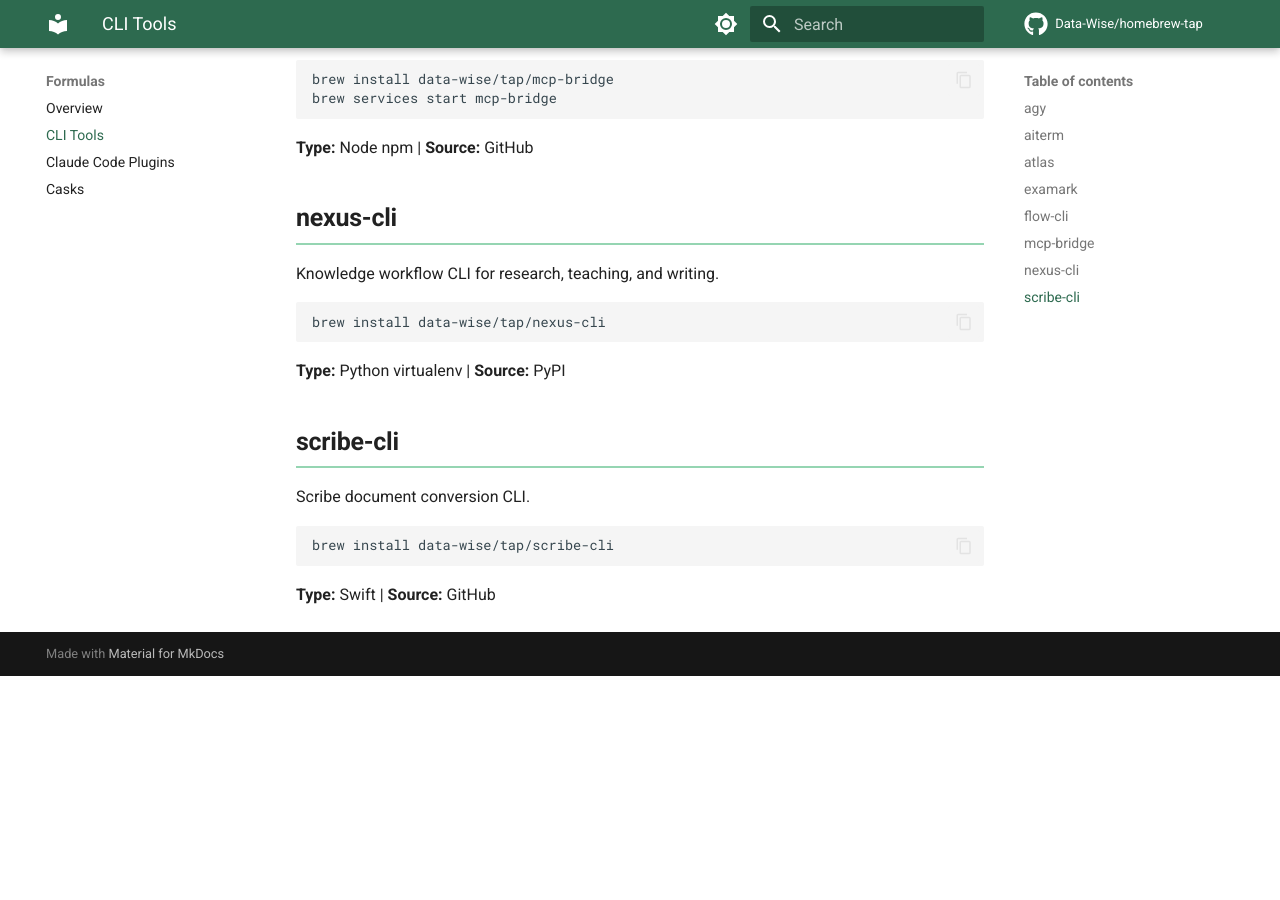
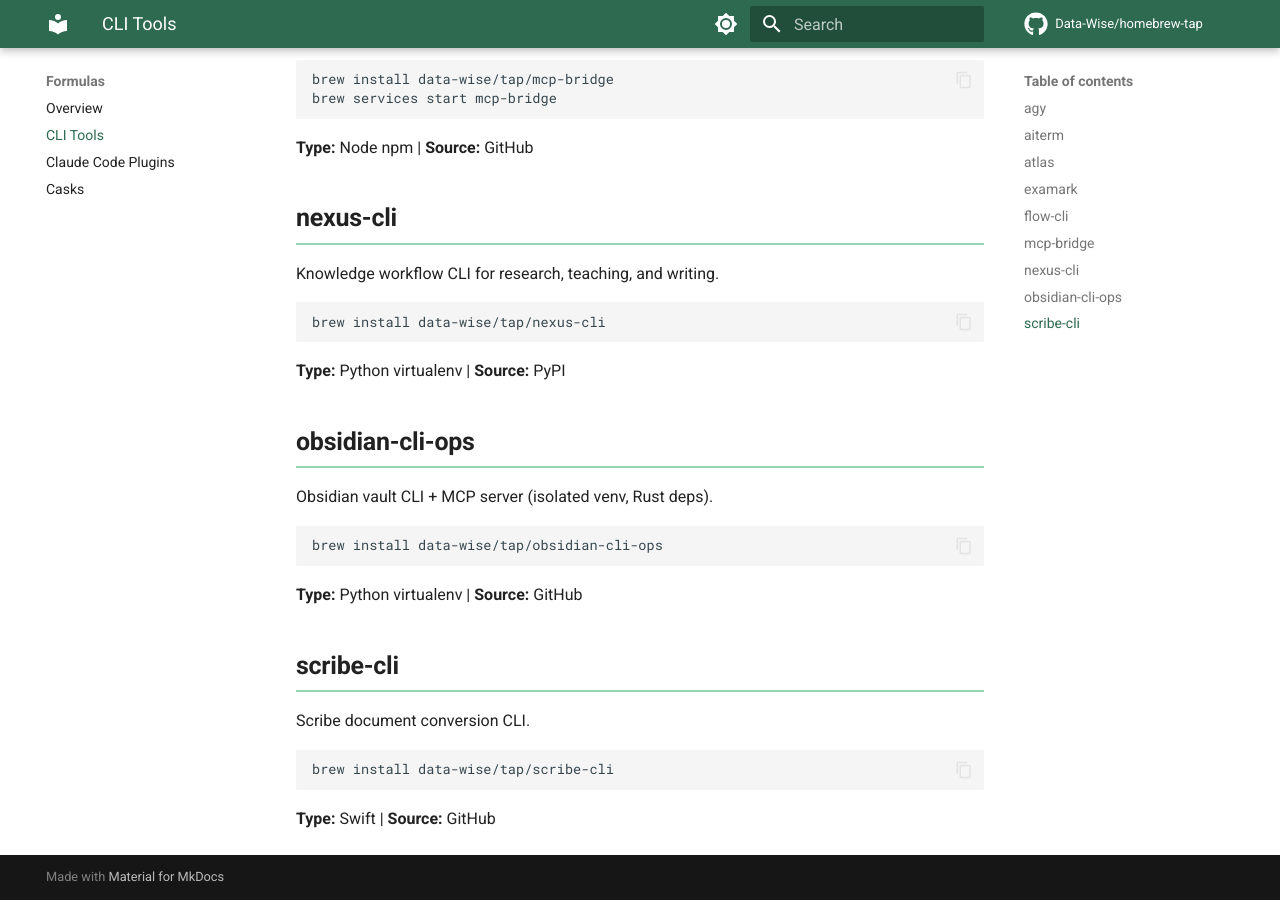
Before and after one commit to Data-Wise/homebrew-tap, an MkDocs documentation site: the page built from docs/formulas/cli-tools.md, in a window 1280 px wide and 900 px high, scrolled down 1522 px. Built offline with MkDocs 1.6.1 and Material for MkDocs 9.7.7, drawn with Linux system fonts in a browser that asks for light colours; comment, search, counter and statistics services are not loaded; before the commit the page ends 2198 px from its top, so only the background shows below that.

Commit message:
docs: fix stale 14/15-formula counts, add agy/obsidian-cli-ops to inventory (#173)
* docs: fix stale 14/15-formula counts, add missing agy/obsidian-cli-ops entries

Formula/ has 16 .rb files but docs/ci/index.md, docs/ci/validation.md,
docs/formulas/index.md, README.md, and CLAUDE.md still said 14 (or 15).
agy and obsidian-cli-ops (both legitimate, brew-audit-clean, CI-caller
formulas with long release histories) were missing from .STATUS's Tap
Inventory table and docs/formulas/cli-tools.md.

Co-Authored-By: Test User <noreply@anthropic.com>

* chore: trigger fresh push-event check (prior force-push orphaned the old base sha)

---------

Co-authored-by: Test User <test@example.com>
Co-authored-by: Test User <noreply@anthropic.com>

````diff
--- a/docs/formulas/cli-tools.md
+++ b/docs/formulas/cli-tools.md
@@ -78,6 +78,16 @@ brew install data-wise/tap/nexus-cli
 
 **Type:** Python virtualenv | **Source:** PyPI
 
+## obsidian-cli-ops
+
+Obsidian vault CLI + MCP server (isolated venv, Rust deps).
+
+```bash
+brew install data-wise/tap/obsidian-cli-ops
+```
+
+**Type:** Python virtualenv | **Source:** GitHub
+
 ## scribe-cli
 
 Scribe document conversion CLI.
--- a/docs/formulas/index.md
+++ b/docs/formulas/index.md
@@ -1,18 +1,18 @@
 # Formula Overview
 
-The tap contains 15 formulas and 2 casks, organized into three categories:
+The tap contains 16 formulas and 2 casks, organized into three categories:
 
 ## Categories
 
 ### 1. Python Virtualenv Formulas
 
-**agy**, **aiterm**, **nexus-cli**
+**agy**, **aiterm**, **nexus-cli**, **obsidian-cli-ops**
 
 Use `Language::Python::Virtualenv`, depend on `python@3.12`. Installed via virtualenv patterns.
 
 ### 2. Claude Code Plugin Formulas
 
-**craft**, **himalaya-mcp**, **rforge**, **rforge-orchestrator**, **scholar**, **workflow**
+**craft**, **himalaya-mcp**, **rforge**, **rforge-orchestrator**, **scholar**, **workflow**, **folio**
 
 These are [generated](../generator/index.md) from a single manifest. They share a complex install pattern:
 
````
Also changed, not shown: other parts of docs/formulas/index.md (+1 -1 lines), CLAUDE.md (+2 -2 lines), README.md (+1 -1 lines), docs/ci/validation.md (+1 -1 lines), 1 other file.
